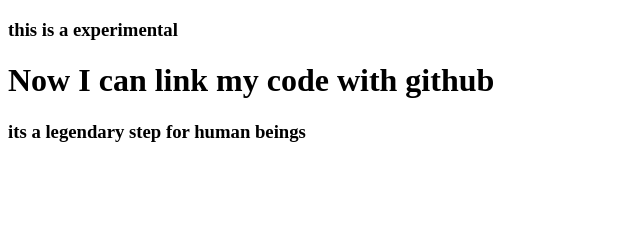
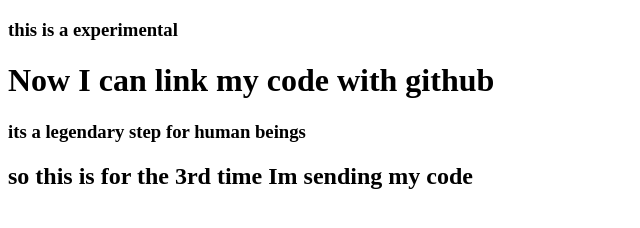
Before and after one commit to RikuEEE/html01-repo, a plain HTML site: page index.html in a window 1280 px wide. Shown: the whole page, without its empty margins (0-640 px from the left). Drawn offline with Linux system fonts and the light colour scheme.

Commit message:
3rd time sending code

```diff
--- a/index.html
+++ b/index.html
@@ -10,5 +10,6 @@
     <h3>this is a experimental</h3>
     <h1>Now I can link my code with github</h1>
     <h3>its a legendary step for human beings</h3>
+    <h2>so this is for the 3rd time Im sending my code</h2>
   </body>
 </html>
```
